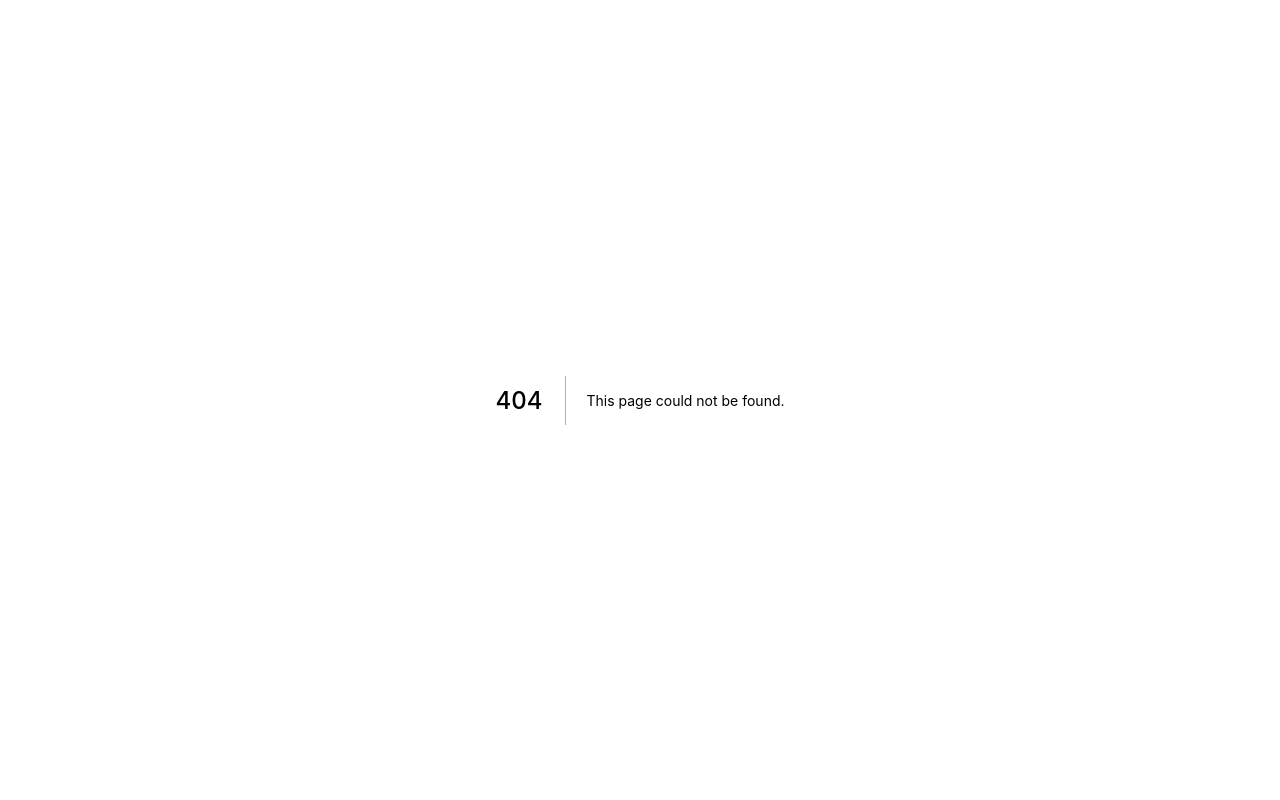
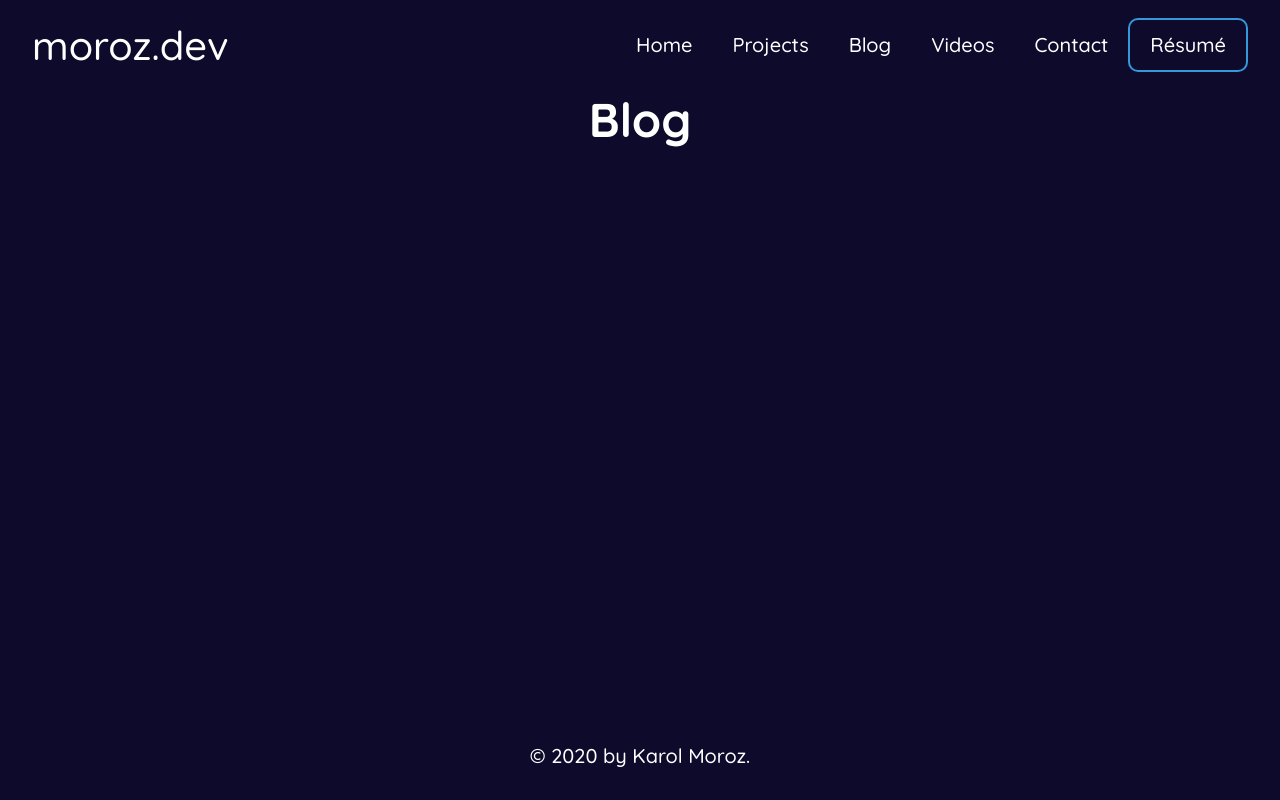
Before and after one commit to moroz/moroz.dev, a Next.js app: page /blog in a window 1280 px wide. Before the commit this address had no page. Built offline with nearby package versions, Linux system fonts and the light colour scheme.

Commit message:
Stub blog page

```diff
--- /dev/null
+++ b/css/_fluid_type.scss
@@ -0,0 +1,27 @@
+// https://css-tricks.com/snippets/css/fluid-typography/
+
+@function strip-unit($value) {
+  @return $value / ($value * 0 + 1);
+}
+
+@mixin fluid-type($min-vw, $max-vw, $min-font-size, $max-font-size) {
+  $u1: unit($min-vw);
+  $u2: unit($max-vw);
+  $u3: unit($min-font-size);
+  $u4: unit($max-font-size);
+
+  @if $u1 == $u2 and $u1 == $u3 and $u1 == $u4 {
+    & {
+      font-size: $min-font-size;
+      @media screen and (min-width: $min-vw) {
+        font-size: calc(
+          #{$min-font-size} + #{strip-unit($max-font-size - $min-font-size)} *
+            ((100vw - #{$min-vw}) / #{strip-unit($max-vw - $min-vw)})
+        );
+      }
+      @media screen and (min-width: $max-vw) {
+        font-size: $max-font-size;
+      }
+    }
+  }
+}
--- a/css/_variables.sass
+++ b/css/_variables.sass
@@ -21,5 +21,7 @@
 $font-sans: Quicksand, Inter, neue-haas-grotesk-display, "Helvetica Neue", sans-serif
 $header-height: 90px
 $primary: #3498db
-$body-bg: #130f40
+$body-bg: darken(#130f40, 5%)
 $body-fg: white
+
+$container-width: 1000px
--- a/css/app.sass
+++ b/css/app.sass
@@ -1,4 +1,6 @@
 @import variables
+@import fluid_type
+
 @import base
 @import button
 @import landing
--- a/css/base.sass
+++ b/css/base.sass
@@ -9,3 +9,20 @@
   font-family: $font-sans
   font-size: 1.25rem
   font-weight: 500
+
+.layout
+  display: flex
+  min-height: 100vh
+  flex-direction: column
+
+#main
+  flex: 1
+
+.page-title
+  +fluid-type(320px, 1600px, 24px, 55px)
+  margin-top: $header-height
+  text-align: center
+
+
+.container
+  padding: 0 calc(50vw - #{$container-width / 2})
--- a/layout/Layout.tsx
+++ b/layout/Layout.tsx
@@ -9,7 +9,7 @@
 };
 
 const Layout = ({ children, title }: Props) => (
-  <div>
+  <div className="layout">
     <Head>
       <title>
         {title ? `${title.toLowerCase()} | moroz.dev` : "moroz.dev"}
@@ -26,7 +26,9 @@
       /> */}
     </Head>
     <Header />
-    {children}
+    <main role="main" id="main">
+      {children}
+    </main>
     <Footer />
   </div>
 );
--- /dev/null
+++ b/pages/blog.tsx
@@ -0,0 +1,13 @@
+import Layout from "../layout/Layout";
+
+const Blog = () => {
+  return (
+    <Layout>
+      <div className="container">
+        <h1 className="page-title">Blog</h1>
+      </div>
+    </Layout>
+  );
+};
+
+export default Blog;
```
